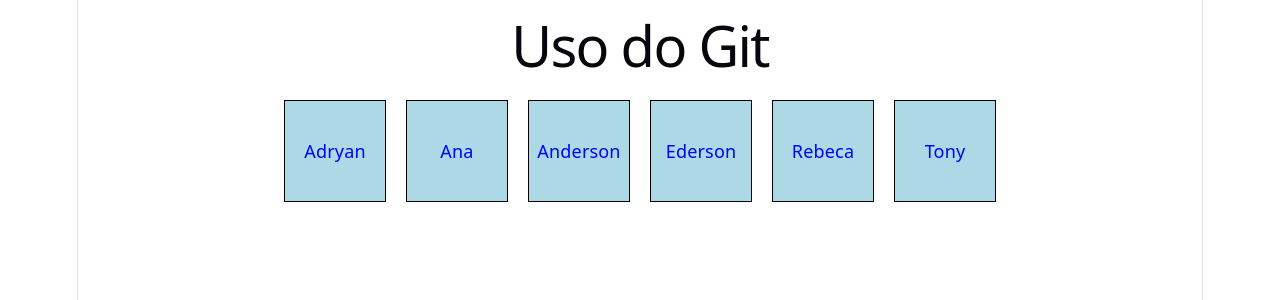
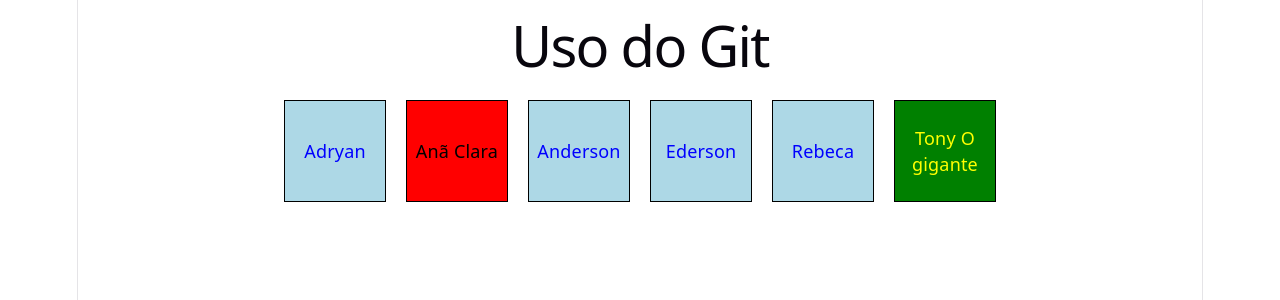
Before and after one commit to DevFrontend-SENAC-PA26-5-73/uso_git, a React (Vite) app: page / in a window 1280 px wide. Shown: the top 300 px of the page. Built offline with nearby package versions, Linux system fonts and the light colour scheme.

Commit message:
Mudança de cor
Foi alterado a cor da letra e a cor de fundo da div do Tony (commit de exemplo)

```diff
--- a/src/App.tsx
+++ b/src/App.tsx
@@ -19,9 +19,9 @@ function App() {
           Adryan
         </div>
         <div
-          style={{ ...styleDiv, color: "blue", backgroundColor: "lightblue" }}
+          style={{ ...styleDiv, color: "black", backgroundColor: "red" }}
         >
-          Ana
+          Anã Clara
         </div>
         <div
           style={{ ...styleDiv, color: "blue", backgroundColor: "lightblue" }}
@@ -39,9 +39,9 @@ function App() {
           Rebeca
         </div>
         <div
-          style={{ ...styleDiv, color: "blue", backgroundColor: "lightblue" }}
+          style={{ ...styleDiv, color: "yellow", backgroundColor: "green" }}
         >
-          Tony
+          Tony O gigante
         </div>
       </div>
     </>
```
